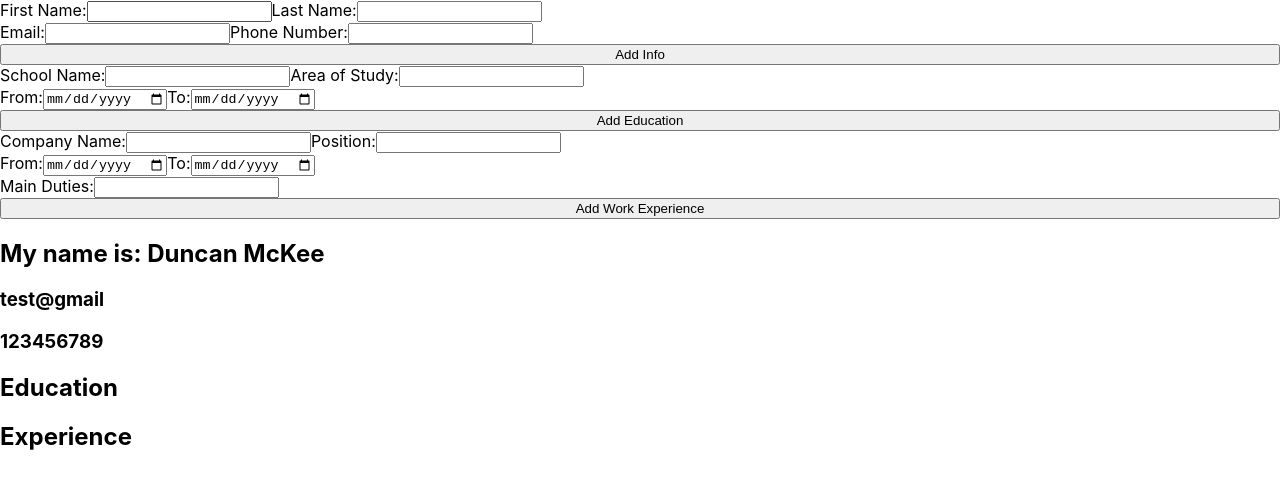
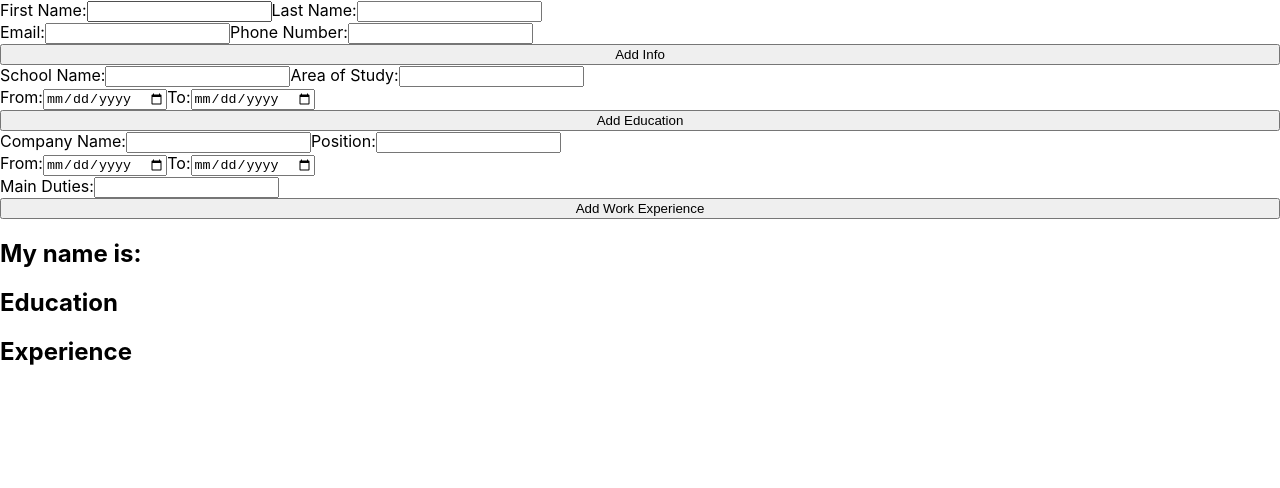
Before and after one commit to duncan-io/cv-application, a React (Create React App) app: page / in a window 1280 px wide. Shown: the top 488 px of the page. Built offline with nearby package versions, Linux system fonts and the light colour scheme.

Commit message:
Remove comments and clean up formatting

```diff
--- a/src/App.js
+++ b/src/App.js
@@ -28,15 +28,13 @@ class App extends Component {
       },
       experience: [],
       general: {
-        firstName: "Duncan",
-        lastName: "McKee",
-        email: "test@gmail",
-        phoneNumber: "123456789",
+        firstName: "",
+        lastName: "",
+        email: "",
+        phoneNumber: "",
       },
     };
   }
-
-  //this is the ticket, try and get this to change the general.[value] state.
 
 
 
@@ -92,17 +90,6 @@ class App extends Component {
         }
       })
      }
-
-
-
-  // generalSubmission = (e) =>{
-  //   e.preventDefault();
-  //   this.setState({
-  //     general: this.state.general.concat(educationChange)
-  //   })
-  // }
-  // addEducation={this.addEducation().bind(this)}
-  // addExperience = {this.addExperience().bind(this)}
 
   render() {
     const { education, experience, general } = this.state;
```
